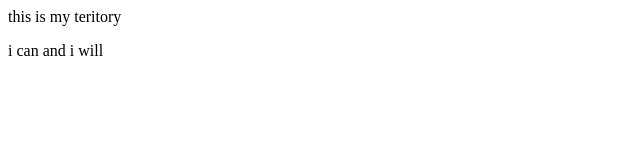
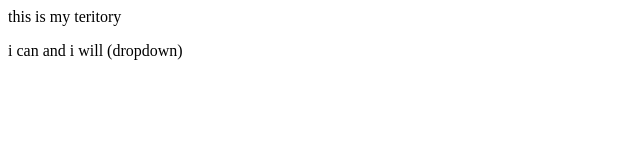
Before and after one commit to krishnalx8788-lgtm/localRepo, a plain HTML site: page index.html in a window 1280 px wide. Shown: the full height of the page, 0-640 px from the left. Drawn offline with Linux system fonts and the light colour scheme.

Commit message:
add dropdwon

```diff
--- a/index.html
+++ b/index.html
@@ -1,2 +1,2 @@
 <p> this is my teritory</p>
-<p > i can and i will</p>
+<p > i can and i will (dropdown)</p>
```
